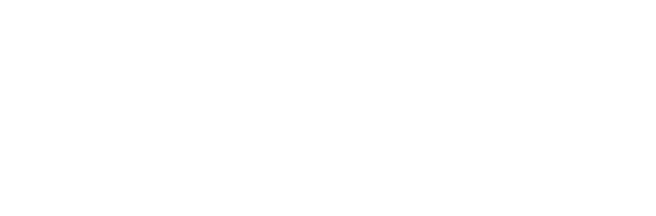
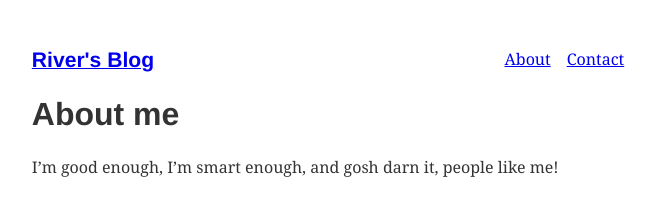
Before and after one commit to rivergillis/gatsby-blog, a Gatsby site: page /about in a window 1280 px wide. Before the commit this address had no page. Shown: the whole page, without its empty margins (304-960 px from the left). Built offline with nearby package versions, Linux system fonts and the light colour scheme; Gatsby itself is replaced by a stand-in of ours; some packages are replaced by stand-ins of ours.

Commit message:
Add header

```diff
--- a/src/components/container.js
+++ /dev/null
@@ -1,7 +0,0 @@
-import React from "react"
-import containerStyles from "./container.module.css"
-
-// Used for global CSS
-export default ({ children }) => (
-  <div className={containerStyles.container}>{children}</div>
-)
--- a/src/components/container.module.css
+++ /dev/null
@@ -1,6 +0,0 @@
-.container {
-  margin: 3rem auto;
-  max-width: 600px;
-  padding-left: 1.3em;
-  padding-right: 1.3em;
-}
--- /dev/null
+++ b/src/components/layout.js
@@ -0,0 +1,25 @@
+import React from "react"
+import { Link } from "gatsby"
+import styles from "./layout.module.css"
+
+const ListLink = props => (
+  <li>
+    <Link to={props.to}>{props.children}</Link>
+  </li>
+)
+
+// Used for global CSS
+export default ({ children }) => (
+  <div className={styles.container}>
+    <header className={styles.header}>
+      <Link to="/" className={styles.logoLink}>
+        <h3>River's Blog</h3>
+      </Link>
+      <ul className={styles.headerList}>
+        <ListLink to="/about/">About</ListLink>
+        <ListLink to="/contact/">Contact</ListLink>
+      </ul>
+    </header>
+    {children}
+  </div>
+)
--- /dev/null
+++ b/src/components/layout.module.css
@@ -0,0 +1,30 @@
+.container {
+  margin: 3rem auto;
+  max-width: 650px;
+  padding-left: 1.3em;
+  padding-right: 1.3em;
+}
+
+.header {
+  margin-bottom: 1.5rem;
+}
+
+.logoLink {
+  text-shadow: none;
+  background-image: none;
+}
+
+/* The actual logo text */
+.logoLink h3 {
+  display: inline
+}
+
+.headerList {
+  list-style: none;
+  float: right;
+}
+
+.headerList li {
+  display: inline-block;
+  margin-right: 1rem;
+}
--- /dev/null
+++ b/src/pages/about.js
@@ -0,0 +1,9 @@
+import React from "react"
+import Layout from "../components/layout"
+
+export default () => (
+  <Layout>
+    <h1>About me</h1>
+    <p>I’m good enough, I’m smart enough, and gosh darn it, people like me!</p>
+  </Layout>
+)
--- a/src/templates/blogTemplate.js
+++ b/src/templates/blogTemplate.js
@@ -1,6 +1,6 @@
 import React from "react"
 import { graphql } from "gatsby"
-import Container from "../components/container"
+import Layout from "../components/layout"
 
 export default function Template({
   data, // this prop will be injected by the GraphQL query below.
@@ -8,7 +8,7 @@
   const { markdownRemark } = data // data.markdownRemark holds our post data
   const { frontmatter, html } = markdownRemark
   return (
-    <Container>
+    <Layout>
       <div className="blog-post-container">
         <div className="blog-post">
           <h1>{frontmatter.title}</h1>
@@ -19,7 +19,7 @@
           />
         </div>
       </div>
-    </Container>
+    </Layout>
   )
 }
 
```
Also changed, not shown: src/components/header.js (deleted, +0 -7 lines), src/pages/contact.js (added, +11 -0 lines), src/pages/index.js (+4 -8 lines).
